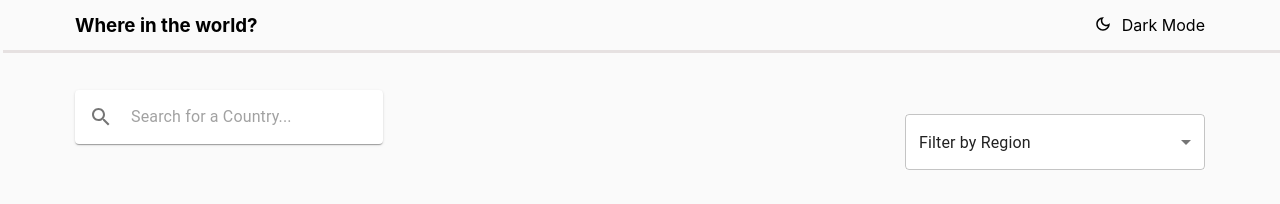
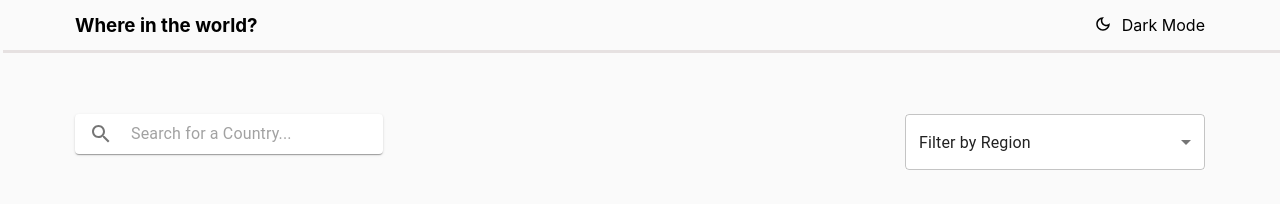
Before and after one commit to Amukayoung/countries, a React (Create React App) app: page / in a window 1280 px wide. Shown: the top 204 px of the page. Built offline with nearby package versions, Linux system fonts and the light colour scheme.

Commit message:
Added styles for search element

```diff
--- a/src/components/Search.js
+++ b/src/components/Search.js
@@ -6,7 +6,7 @@ const Search = () => {
   return (
     <Paper
       component="form"
-      sx={{ p: '2px 4px', display: 'flex', alignItems: 'center', width: 300,marginLeft:"75px",height:"50px"}}
+      sx={{ p: '2px 4px', display: 'flex', alignItems: 'center', width: 300,marginLeft:"75px",height:"36px",marginTop:"24px"}}
     >
       <IconButton type="button" sx={{ p: '10px' }} aria-label="search">
         <SearchIcon />
```
